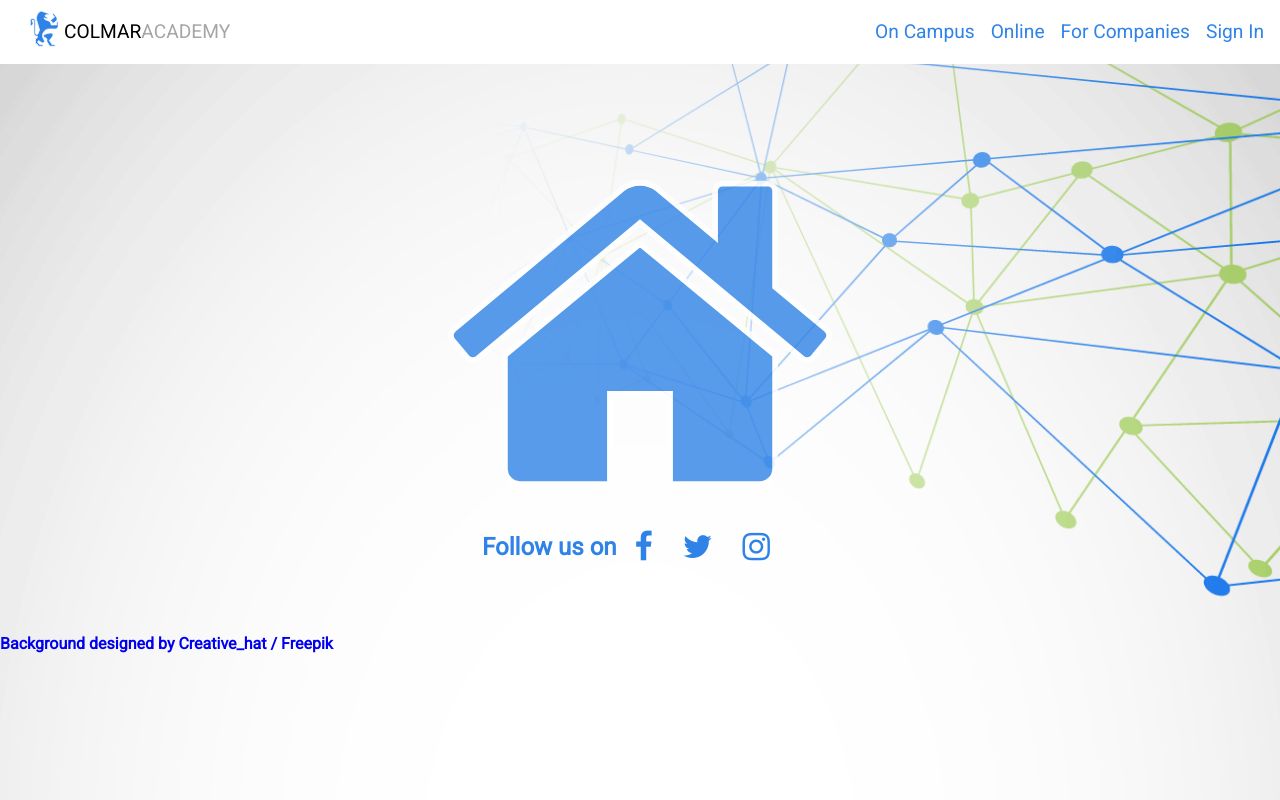
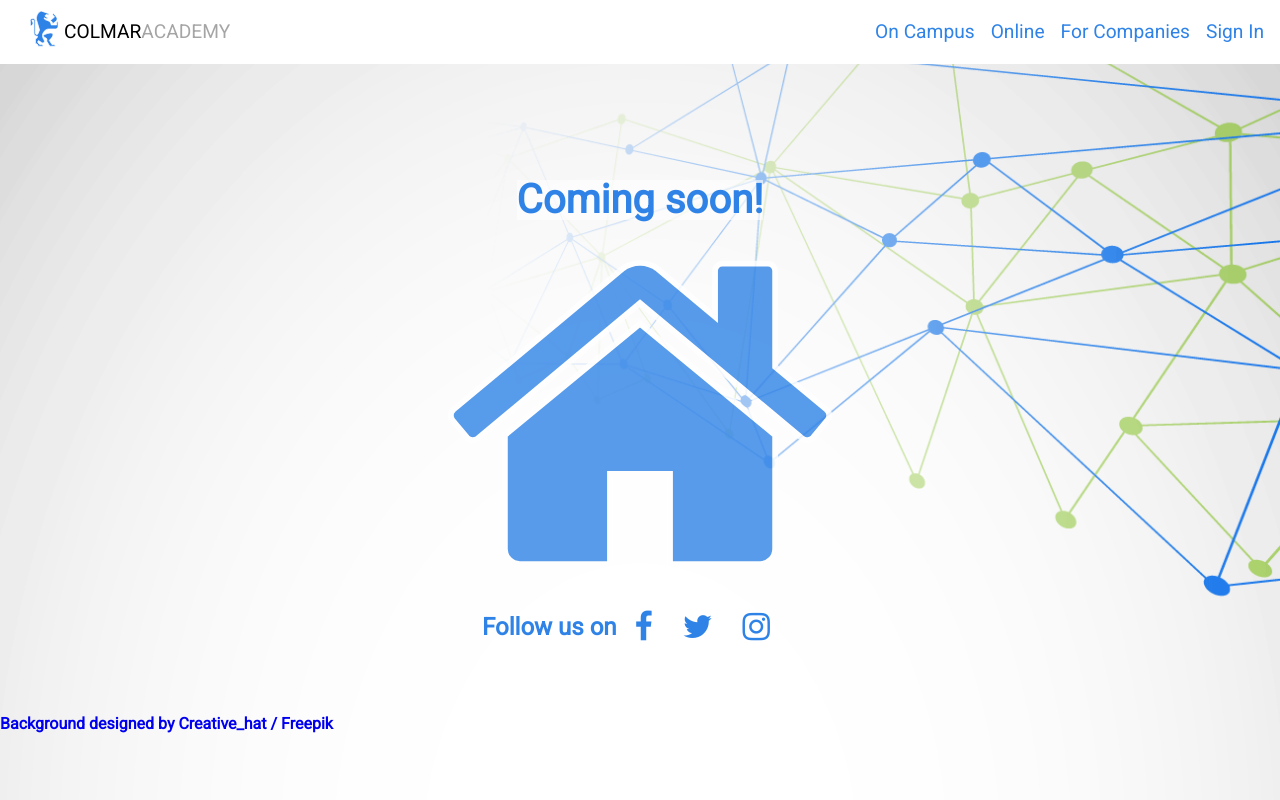
Before and after one commit to HalLucy/Colmar-Academy, a plain HTML site: page coming_soon.html in a window 1280 px wide. Drawn offline with Linux system fonts and the light colour scheme.

Commit message:
add text on coming soon site

```diff
--- a/coming_soon.html
+++ b/coming_soon.html
@@ -63,10 +63,10 @@
       <div role = "presentation" id = "Spacer1">
       </div>
 
+      <h2 id = "ComingSoon"> Coming soon! </h2>
 
-        <a id = "Home" aria-label: "home" href = "index.html">
-        </a>
-
+      <a id = "HomeButton" aria-label = "home" href = "index.html">
+      </a>
 
       <div role = "presentation" id = "Spacer2">
       </div>
--- a/resources/css/style.css
+++ b/resources/css/style.css
@@ -777,14 +777,21 @@ footer div{
 
 /* "coming soon" page */
 
-#Home {
+#ComingSoon {
+  margin-bottom: 40px;
+  background-color: rgba(255,255,255,0.6);
+  background-size: cover;
+}
+
+#HomeButton {
   width: 30%;
   opacity: 0.8;
   content: url("images/home.svg")
 }
 
-#Home:hover{
+#HomeButton:hover{
   opacity: 1;
+  transition: opacity 200ms ease-in-out;
 }
 
 #Spacer1{
```
